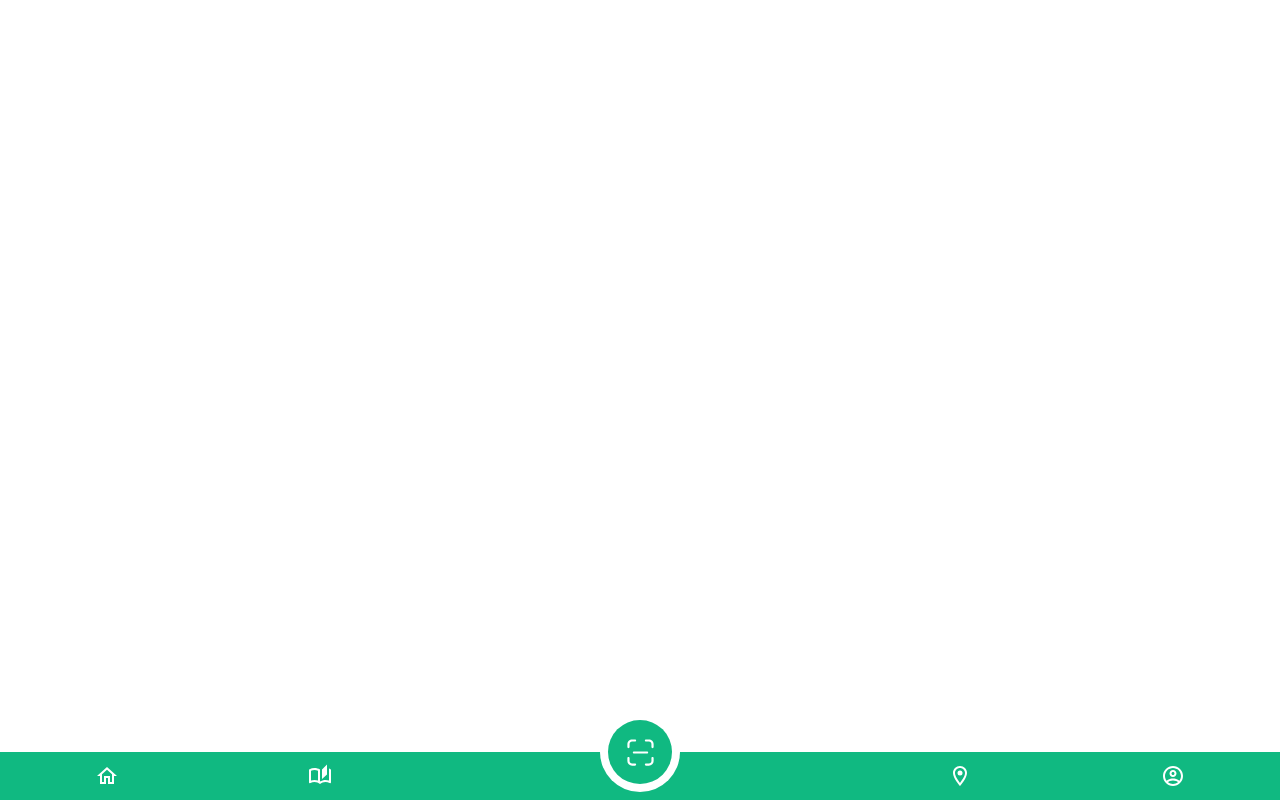
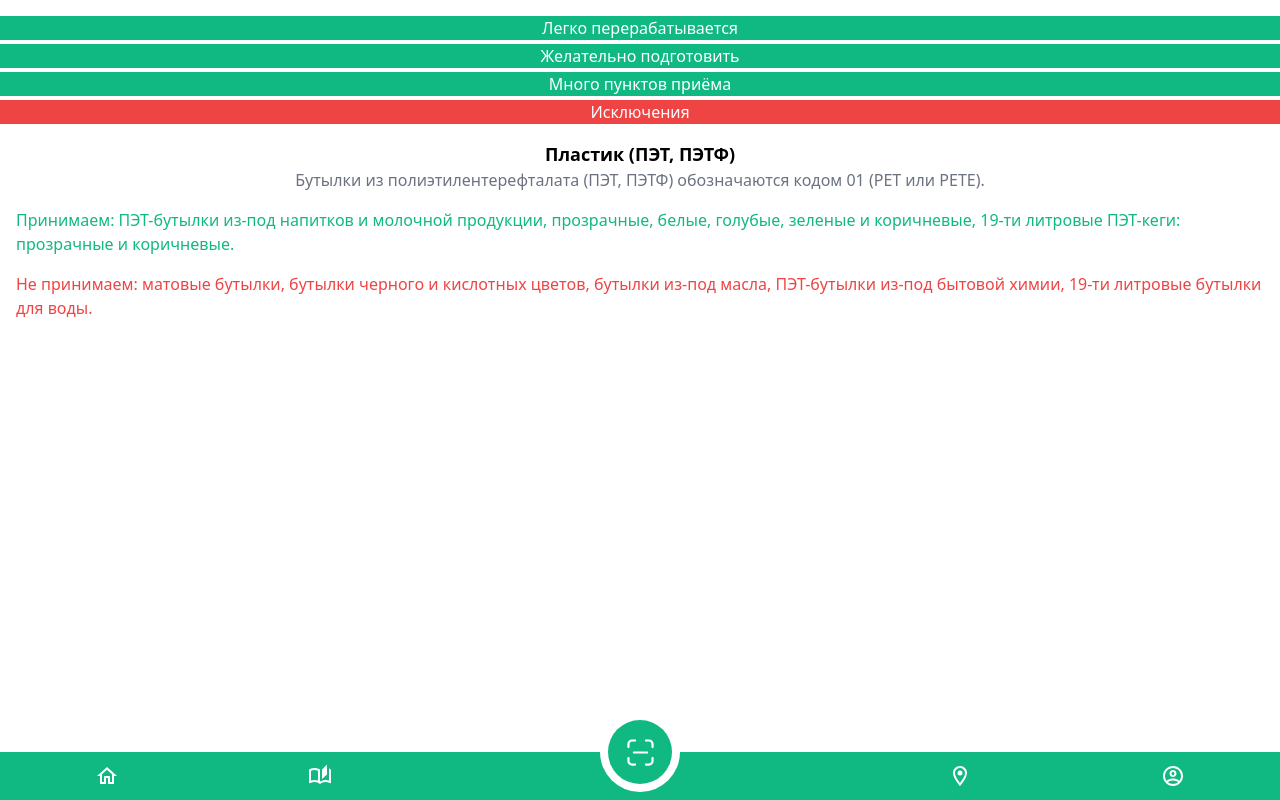
Before and after one commit to coelilumenus/greendy_hackaton, a Vue app in the folder web/: page /plastic in a window 1280 px wide. Before the commit this address had no page. Built offline with nearby package versions, Linux system fonts and the light colour scheme; what @varlet/ui would draw is missing.

Commit message:
initial additional

```diff
--- a/web/src/components/information/Plastic.vue
+++ b/web/src/components/information/Plastic.vue
@@ -1,43 +1,37 @@
 <template>
-  <div>
-    <div class="flex">
-      <div>
-        <img src="./assets/images/plastic.png" />
-      </div>
-
-      <div class="flex flex-col space-y-1">
-        <div class="bg-green-500">Легко перерабатывается</div>
-        <div class="bg-green-500">Желательно подготовить</div>
-        <div class="bg-green-500">Много пунктов приёма</div>
-        <div class="bg-red-500">Исключения</div>
+  <div class="h-full">
+    <div class="flex justify-center px-4 mb-4 mt-4">
+      <div class="flex flex-col space-y-1 items-center justify-center text-white">
+        <div class="bg-green-500 w-screen text-center h-6">Легко перерабатывается</div>
+        <div class="bg-green-500 w-screen text-center h-6">Желательно подготовить</div>
+        <div class="bg-green-500 w-screen text-center h-6">Много пунктов приёма</div>
+        <div class="bg-red-500 w-screen text-center h-6">Исключения</div>
       </div>
     </div>
 
-    <div class="flex flex-col">
+    <div class="flex flex-col items-center justify-center px-4 mb-4">
       <div class="font-bold text-lg">Пластик (ПЭТ, ПЭТФ)</div>
 
-      <div class="text-gray-500">
+      <div class="text-gray-500 mb-4">
         Бутылки из полиэтилентерефталата (ПЭТ, ПЭТФ) обозначаются кодом 01 (PET
         или PETE).
       </div>
 
-      <div class="text-green-500">
+      <div class="text-green-500 mb-4">
         Принимаем: ПЭТ-бутылки из-под напитков и молочной продукции, прозрачные,
         белые, голубые, зеленые и коричневые, 19-ти литровые ПЭТ-кеги:
         прозрачные и коричневые.
       </div>
 
-      <div class="text-red-500">
+      <div class="text-red-500 mb-4">
         Не принимаем: матовые бутылки, бутылки черного и кислотных цветов,
         бутылки из-под масла, ПЭТ-бутылки из-под бытовой химии, 19-ти литровые
         бутылки для воды.
       </div>
     </div>
 
-    <div><img src="./assets/images/recycleBag.png" /></div>
-
     <div>
-      <button
+      <!-- <button
         class="
           mt-3
           w-full
@@ -60,8 +54,8 @@
           sm:mt-0 sm:ml-3 sm:w-auto sm:text-sm
         "
       >
-        Сортировать
-      </button>
+        Адреса
+      </button> -->
     </div>
   </div>
 </template>
--- a/web/src/components/scanner/SuccessModal.vue
+++ b/web/src/components/scanner/SuccessModal.vue
@@ -11,7 +11,6 @@
         items-end
         justify-center
         min-h-screen
-        -mt-32
         pt-4
         px-4
         pb-20
@@ -66,11 +65,7 @@
               >
                 Отлично. Теперь вы можете сдать отходы на переработку!
               </h3>
-              <div class="mt-2">
-                <p class="text-sm text-gray-500">
-                  К сожалению, frontend разработчик очень устал и не успел доделать логику этого раздела :с Пожалуйста, представьте красивую страницу которая ведёт вас по маршруту прямиком в прекрасное будущее, где экология и человеческая жизнь стоят на первых местах в списке приоритетов.
-                </p>
-              </div>
+              <plastic />
             </div>
           </div>
         </div>
@@ -109,8 +104,14 @@
 </template>
 
 <script>
+import plastic from "../information/Plastic.vue"
+
 export default {
   props: ['info'],
+
+  components: {
+    plastic
+  },
 
   methods: {
     closeModal() {
--- a/web/src/router/index.js
+++ b/web/src/router/index.js
@@ -11,7 +11,7 @@ const router = createRouter({
     {
       path: '/information',
       name: 'information',
-      component: () => import('../views/Information.vue')
+      component: () => import('../views/Information.vue'),
     },
     {
       path: '/map',
@@ -27,6 +27,11 @@ const router = createRouter({
       path: '/scanner',
       name: 'scanner',
       component: () => import('../views/Scanner.vue')
+    },
+    {
+      path: '/plastic',
+      name: 'Plastic',
+      component: () => import('../components/information/plastic.vue'),
     }
   ]
 })
--- a/web/src/views/Information.vue
+++ b/web/src/views/Information.vue
@@ -1,5 +1,8 @@
 <template>
-    <div>
-        information
+  <router-link to="/plastic">
+    <div class="flex items-center justify-center shadow-md w-full h-24">
+      <img src="../../../public/images/plastic.png" />
+      <div class="ml-6 font-bold text-gray-500">Пластик</div>
     </div>
+  </router-link>
 </template>
--- a/web/src/views/Scanner.vue
+++ b/web/src/views/Scanner.vue
@@ -23,7 +23,11 @@
 
         <div v-else>
           <success-modal @closeModal="closeModal" :info="info" v-if="status" />
-          <new-barcode-modal @closeModal="closeModal" :barcode="code" v-else />
+          <new-barcode-modal
+            @closeModal="closeModal"
+            :barcode="code"
+            v-if="!status"
+          />
         </div>
       </div>
     </div>
@@ -67,10 +71,10 @@ export default {
     },
 
     status() {
-      if (!info) return false
+      if (!this.info) return false;
 
-      return info.status
-    }
+      return this.info.status;
+    },
   },
 
   mounted() {
@@ -95,9 +99,7 @@ export default {
         .getBarcodeInfo(code)
         .then(() => (this.isModalClosed = false));
 
-      if (info?.material.length) {
-        this.info = info;
-      }
+      this.info = info;
     },
 
     closeModal() {
```
Also changed, not shown: web/public/images/plastic.png (renamed from web/src/assets/images/plastic.png).
